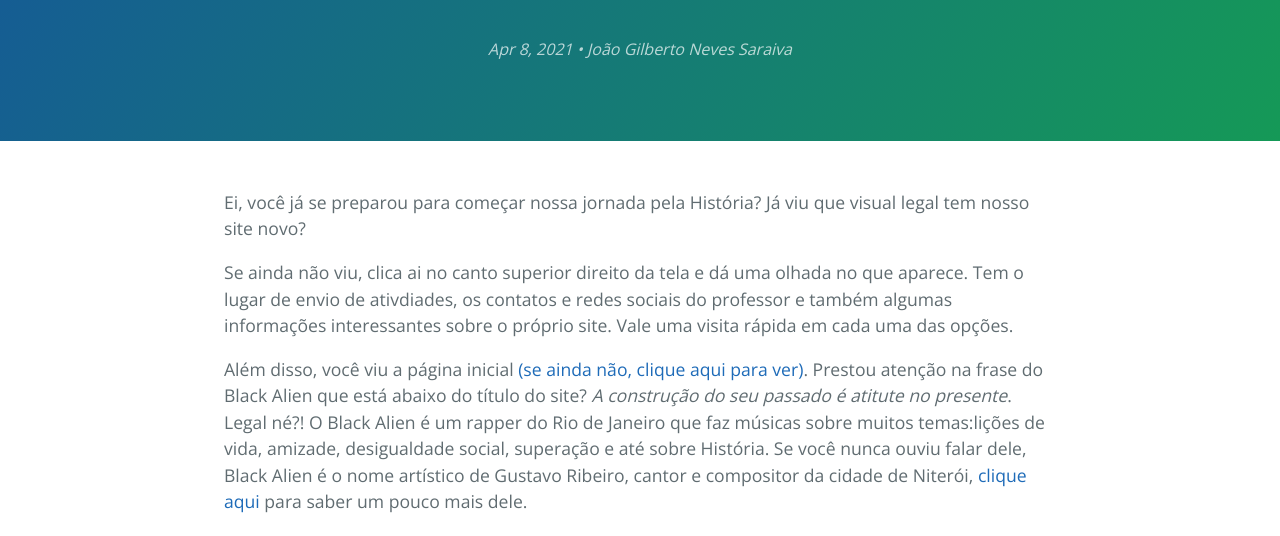
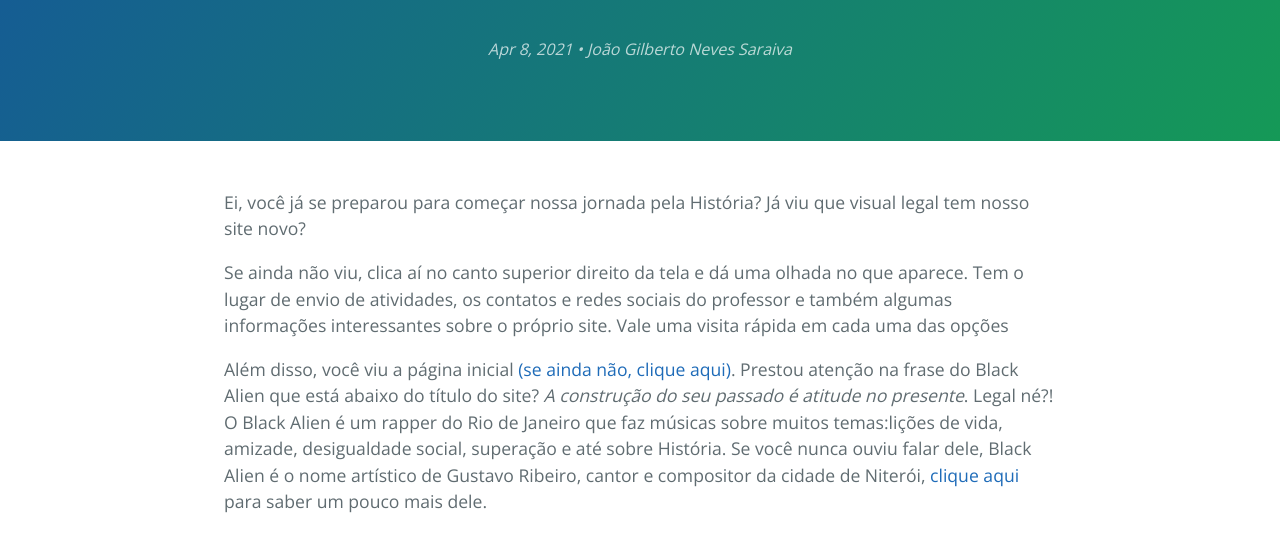
Before and after one commit to 0jonjo/arcada, a Jekyll site: the page built from _posts/2021-04-08-para-comecar.md, in a window 1280 px wide and 1400 px high, scrolled down 287 px. Shown: the top 536 px of the window. Built offline with Jekyll 4.4.1, drawn with Linux system fonts in a browser that asks for light colours; some of the changed text lies outside the part shown.

Commit message:
Update 2021-04-08-para-comecar.md

```diff
--- a/_posts/2021-04-08-para-comecar.md
+++ b/_posts/2021-04-08-para-comecar.md
@@ -9,15 +9,16 @@ image: https://user-images.githubusercontent.com/64807181/113641048-30328000-965
 
 Ei, você já se preparou para começar nossa jornada pela História? Já viu que visual legal tem nosso site novo?
 
-Se ainda não viu, clica ai no canto superior direito da tela e dá uma olhada no que aparece. Tem o lugar de envio de ativdiades, os contatos e redes sociais do professor e também algumas informações interessantes sobre o próprio site. Vale uma visita rápida em cada uma das opções.
+Se ainda não viu, clica aí no canto superior direito da tela e dá uma olhada no que aparece. Tem o lugar de envio de atividades, os contatos e redes sociais do professor e também algumas informações interessantes sobre o próprio site. Vale uma visita rápida em cada uma das opções
 
-Além disso, você viu a página inicial [(se ainda não, clique aqui para ver)](/). Prestou atenção na frase do Black Alien que está abaixo do título do site? *A construção do seu passado é atitute no presente*. Legal né?! O Black Alien é um rapper do Rio de Janeiro que faz músicas sobre muitos temas:lições de vida, amizade, desigualdade social, superação e até sobre História. Se você nunca ouviu falar dele, Black Alien é o nome artístico de Gustavo Ribeiro, cantor e compositor da cidade de Niterói, [clique aqui](https://pt.wikipedia.org/wiki/Black_Alien) para saber um pouco mais dele.
+Além disso, você viu a página inicial [(se ainda não, clique aqui)](https://0jonjo.github.io/escola/). Prestou atenção na frase do Black Alien que está abaixo do título do site? *A construção do seu passado é atitude no presente*. Legal né?! O Black Alien é um rapper do Rio de Janeiro que faz músicas sobre muitos temas:lições de vida, amizade, desigualdade social, superação e até sobre História. Se você nunca ouviu falar dele, Black Alien é o nome artístico de Gustavo Ribeiro, cantor e compositor da cidade de Niterói, [clique aqui](https://pt.wikipedia.org/wiki/Black_Alien) para saber um pouco mais dele.
 
 Agora, vamos escutar a música. [Clique aqui](https://www.youtube.com/watch?v=mbOB7aG7b1M), ou no vídeo, logo abaixo.
 
 [![Música Terra - Black Alien](https://yt-embed.herokuapp.com/embed?v=mbOB7aG7b1M)](https://www.youtube.com/watch?v=mbOB7aG7b1M "Black Alien - Terra")
 
-E ai, achou o que dela? Assim como eu você gosta de rap? Essa música se chama "Terra". Ela é uma verdadeira "carta falada" sobre atitute diante da vida, incluindo o presente e o passado. Já pensou sobre isso? A História não é uma verdade guardada dentro de um monte de livro velho e empoeirado, a História é feita por **nós**, eu, você e todos que embarcam nessa aventura de fazer questões sobre o mundo que vivemos. Quando observamos um lugar, um objeto ou mesmo um acontecimento e tentamos responder questões como: O que é aquilo? Quando aconteceu? Onde? Como? E especialmente: **por quê?**, estamos fazendo as perguntas da História. Se reunirmos pistas, fontes históricas, para tentar compreender as transormações que algo sofreu ao longo do tempo, estamos seguindo os passos do conhecimento histórico. Nesse sentido, como disse Black Alien, estamos construíndo a História, lançando a partir da realidade que vivemos, questões para construir uma interpretação coerente do passado.
+E aí, achou o que dela? Assim como eu você gosta de rap? Essa música se chama "Terra". Ela é uma verdadeira "carta falada" sobre atitude diante da vida, incluindo o presente e o passado. Já pensou sobre isso? A História não é uma verdade guardada dentro de um monte de livro velho e empoeirado, a História é feita por **nós**, eu, você e todos que embarcam nessa aventura de fazer questões sobre o mundo que vivemos. Quando observamos um lugar, um objeto ou mesmo um acontecimento e tentamos responder questões como: O que é aquilo? Quando aconteceu? Onde? Como? E especialmente: **por quê?**, estamos fazendo as perguntas da História. Se reunirmos pistas, fontes históricas, para tentar compreender as transformações que algo sofreu ao longo do tempo, estamos seguindo os passos do conhecimento histórico. Nesse sentido, como disse Black Alien, estamos construindo a História, lançando a partir da realidade que vivemos, questões para construir uma interpretação coerente do passado.
+
 
 ![image](https://user-images.githubusercontent.com/64807181/113641048-30328000-9653-11eb-8426-c9c8abc8a43e.png)
 
@@ -67,4 +68,4 @@ Que serão os novos mães e pais
 
 ### Agora, eu te faço algumas perguntas
 
-E ai? Achou o que da música? Na sua opinião, o que é que ela fala de interessante sobre atitute na vida e História? Mande seus comentários no nosso próximo encontro no grupo de Whatsapp , ou nas redes sociais e email do professor.
+E aí? Achou o que da música? Na sua opinião, o que é que ela fala de interessante sobre atitude na vida, a História ou outro assunto? Mande seus comentários no nosso próximo encontro no grupo de Whatsapp , ou nas redes sociais e email do professor.
```
